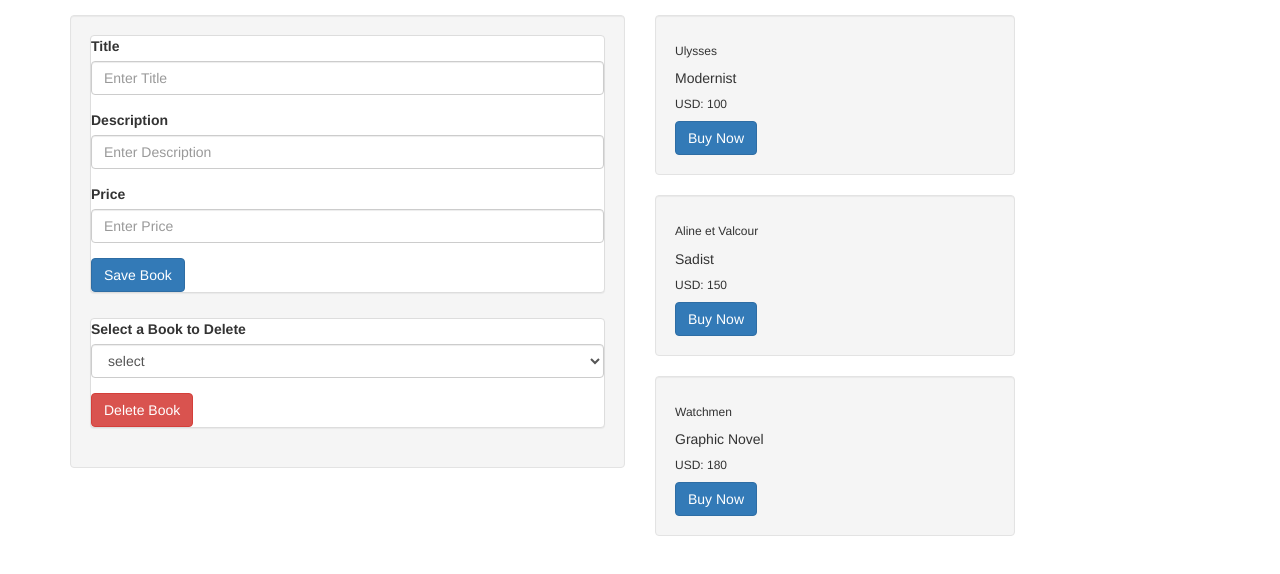
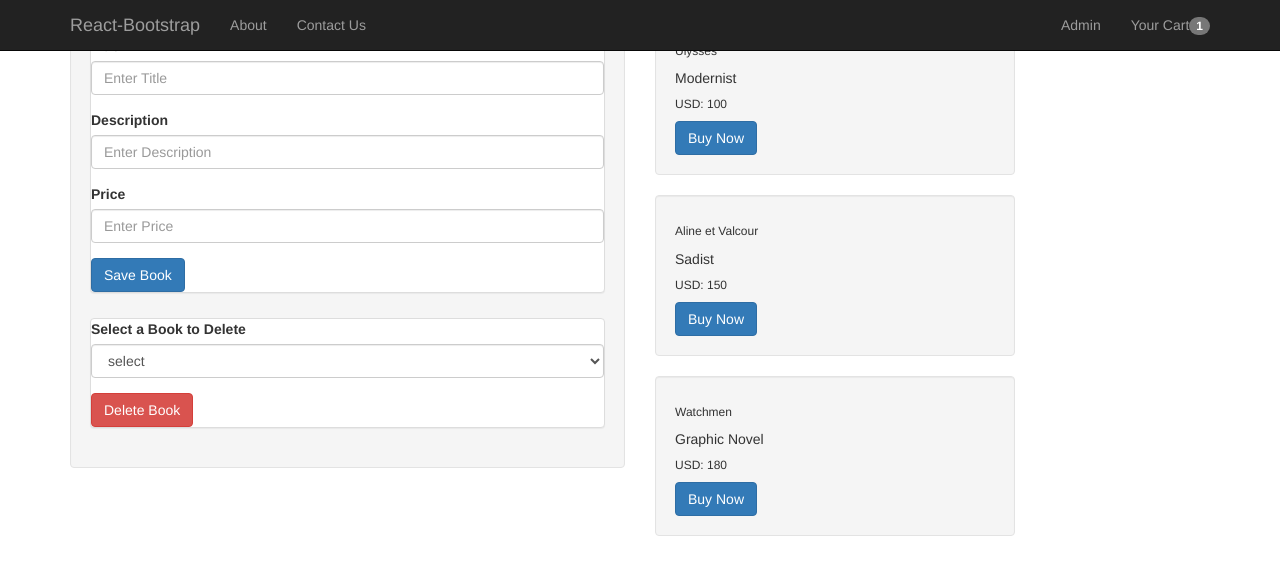
Before and after one commit to hectorcoronado/react-redux-cart, a React app: page / in a window 1280 px wide. Shown: the top 574 px of the page. Built offline with nearby package versions, Linux system fonts and the light colour scheme.

Commit message:
adds hard-coded Menu component

```diff
--- a/src/App.js
+++ b/src/App.js
@@ -6,6 +6,7 @@ import logger from 'redux-logger';
 
 // import components:
 import BooksList from './components/pages/BooksList';
+import Menu from './components/pages/Menu';
 
 // import combined reducers:
 import reducers from './reducers';
@@ -34,7 +35,10 @@ const store = createStoreWithMiddleware(
 
 ReactDOM.render(
   <Provider store={store}>
-    <BooksList />
+    <div>
+      <Menu />
+      <BooksList />
+    </div>
   </Provider>,
   document.getElementById('app')
 );
--- /dev/null
+++ b/src/components/pages/Menu.js
@@ -0,0 +1,38 @@
+import React, { Component } from 'react';
+import {
+  Nav, NavItem, Navbar, Badge
+} from 'react-bootstrap';
+
+class Menu extends Component {
+  render() {
+    return (
+      <Navbar inverse fixedTop>
+        <Navbar.Header>
+          <Navbar.Brand>
+            <a href="/">React-Bootstrap</a>
+          </Navbar.Brand>
+          <Navbar.Toggle />
+        </Navbar.Header>
+        <Navbar.Collapse>
+          <Nav>
+            {/* eventKey is identifier in case we want to add children's links: */}
+            <NavItem eventKey={1} href="/about">About</NavItem>
+            <NavItem eventKey={2} href="/contact">Contact Us</NavItem>
+          </Nav>
+          <Nav pullRight>
+            <NavItem eventKey={1} href="/admin">Admin</NavItem>
+            <NavItem
+              eventKey={2}
+              href="/cart"
+            >
+              Your Cart
+              <Badge className="badge">1</Badge>
+            </NavItem>
+          </Nav>
+        </Navbar.Collapse>
+      </Navbar>
+    );
+  }
+}
+
+export default Menu;
```
